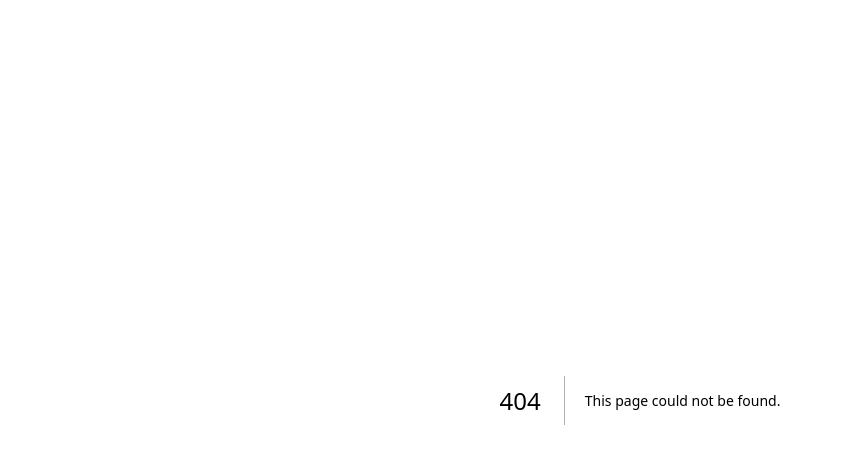
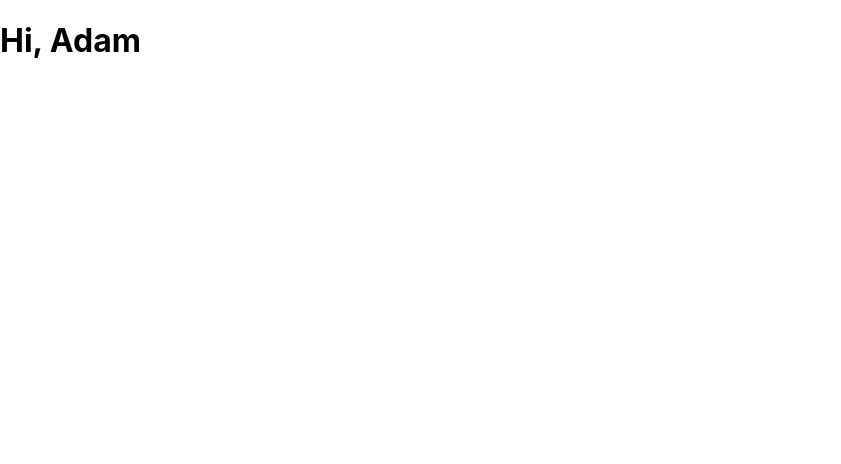
Before and after one commit to nia-h/eevee3---national-park-passports, a Next.js app: page /adam in a window 1280 px wide. Before the commit this address had no page. Shown: the top 464 px of the page, without its empty margins (0-841 px from the left). Built offline with nearby package versions, Linux system fonts and the light colour scheme.

Commit message:
delete unused file, add Link to park names

```diff
--- /dev/null
+++ b/app/adam/page.tsx
@@ -0,0 +1,9 @@
+export default function ParkLayout() {
+  console.log('hi adam');
+  return (
+    <div>
+      {/* signout functionality */}
+      <h1>Hi, Adam</h1>
+    </div>
+  );
+}
--- a/app/parks/parkList.tsx
+++ b/app/parks/parkList.tsx
@@ -1,6 +1,7 @@
 'use client';
 import React, { useEffect, useState } from 'react';
 import ReactDom from 'react-dom';
+import Link from 'next/link';
 import { Park } from '../../typings';
 import { alpha } from '@mui/material/styles';
 import Box from '@mui/material/Box';
@@ -277,7 +278,7 @@ export default function ParkList() {
                         />
                       </TableCell>
                       <TableCell component='th' id={labelId} scope='row' padding='none'>
-                        {row.park_name}
+                        {<Link href={`/${row.park_code}`}>{row.park_name}</Link>};
                       </TableCell>
                       <TableCell align='right'>{row.state}</TableCell>
                       <TableCell align='right'>{row.park_code}</TableCell>
```
Also changed, not shown: [park]/ParkDetails.tsx (renamed from app/parks/[park]/ParkDetails.tsx), [park]/page.tsx (renamed from app/parks/[park]/page.tsx).
